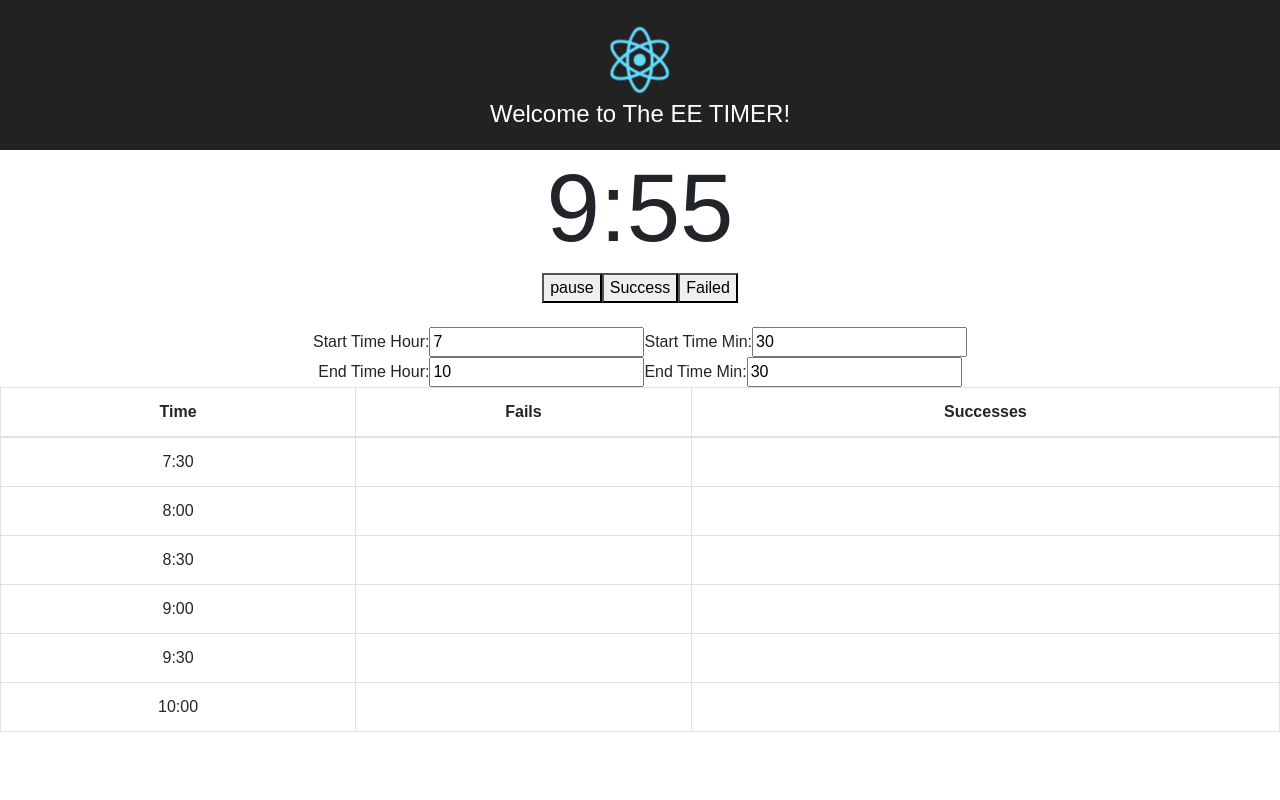
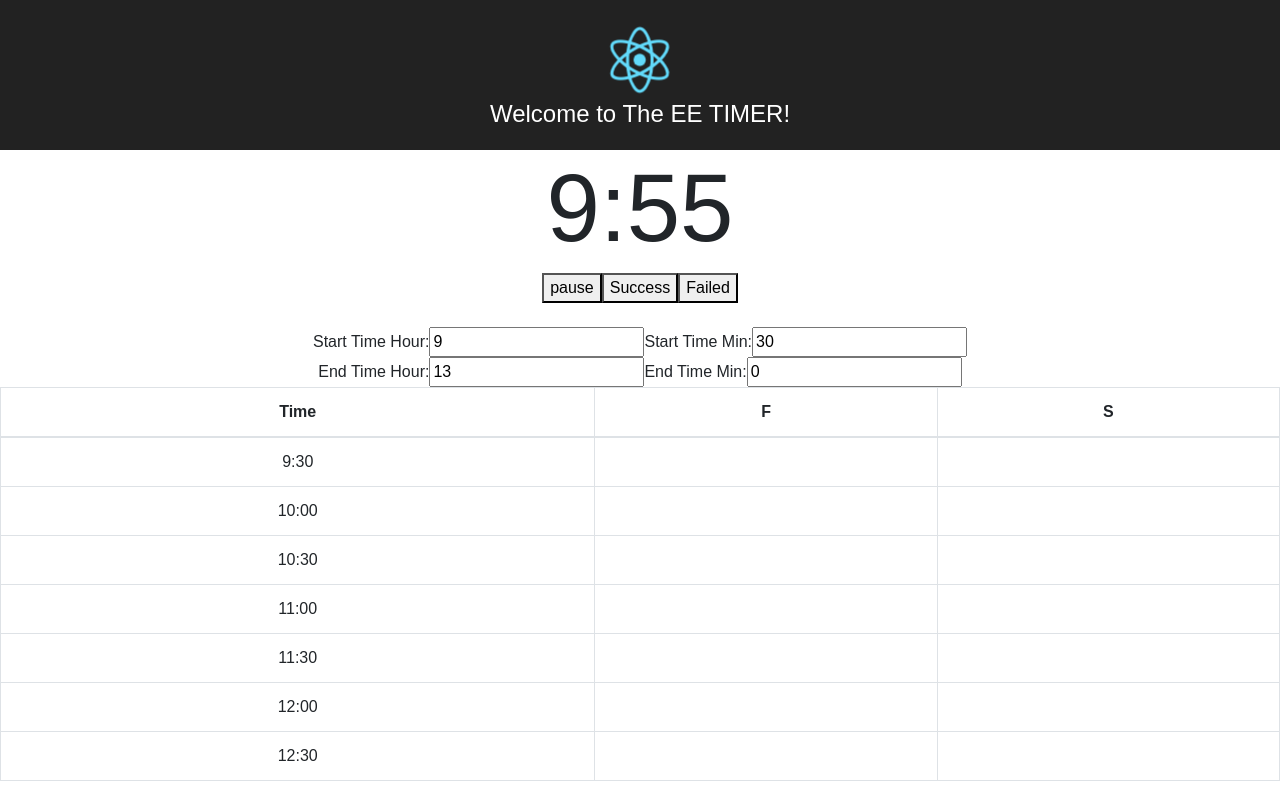
Before and after one commit to kushalk25/EETimerWeb, a React (Create React App) app in the folder ee-timer-web/: page / in a window 1280 px wide. Built offline with nearby package versions, Linux system fonts and the light colour scheme.

Commit message:
updating default time and labels for success and fail

```diff
--- a/ee-timer-web/src/ProgressTracker/Tracker.js
+++ b/ee-timer-web/src/ProgressTracker/Tracker.js
@@ -9,10 +9,10 @@ export class Tracker extends Component {
   constructor(props) {
     super(props);
     this.state = {
-      start_time_hour: 7,
+      start_time_hour: 9,
       start_time_min: 30,
-      end_time_hour: 10,
-      end_time_min: 30,
+      end_time_hour: 13,
+      end_time_min: 0,
       inverval_length: THIRTY_MINUTE_INTERVAL
     };
 
@@ -67,8 +67,8 @@ export class Tracker extends Component {
           <thead>
             <tr>
               <th> Time </th>
-              <th> Fails </th>
-              <th> Successes </th>
+              <th> F </th>
+              <th> S </th>
             </tr>
           </thead>
           <tbody>
```
